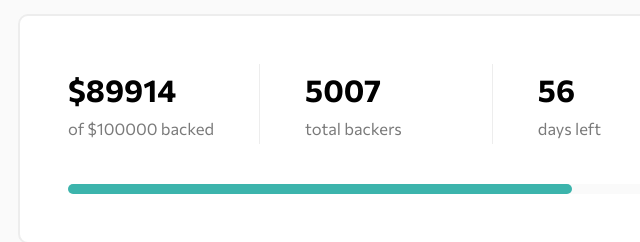
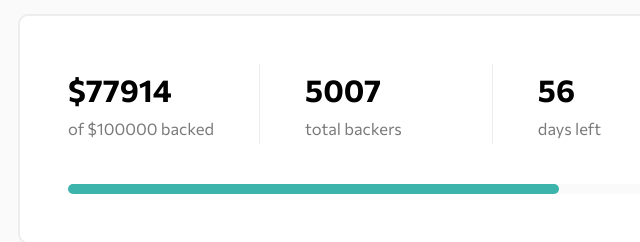
Before and after one commit to salomonalb/crowdfunding-product-page-main, a website built with Parcel: page src/index.html in a window 1280 px wide. Shown: the part 593-835 px from the top of the page, 257-897 px from the left. Built offline with nearby package versions, Linux system fonts and the light colour scheme.

Commit message:
progress bar width with js

```diff
--- a/src/index.html
+++ b/src/index.html
@@ -69,8 +69,8 @@
             </div>
 
             <div class="project-data__progress-container">
-                <div class="project-data__progress-bar">
-                    <div class="project-data__progress-progress"></div>
+                <div class="project-data__progress-bar" id="progress-bar">
+                    <div  id="progress-progress"  class="project-data__progress-progress"></div>
                 </div>
             </div>
         </section>
--- a/src/scss/project-data.scss
+++ b/src/scss/project-data.scss
@@ -63,7 +63,7 @@
     }
     &__progress-progress {
         background-color: $moderate-cyan;
-        width: 80%;
+        width: 1%;
         height: 1rem;
         border-radius: 50rem;
     }
--- a/src/ts/script.ts
+++ b/src/ts/script.ts
@@ -1,10 +1,6 @@
 /*
 
 To do
-
-
-set the length of the bar depending on the percentange
-give tab index to reward cards to make them focusable
 
 
 validate the input numbers,
@@ -43,7 +39,7 @@ const projectData = {
         }
     },
     "backed": {
-        "currentAmount": 89914,
+        "currentAmount": 77914,
         "totalBackers": 5007,
         "objective": 100000
     },
@@ -370,3 +366,14 @@ openSuccessButtons.forEach(button => {
             e.preventDefault()
         })
     })
+
+    function percentangeCalc (projectData){
+
+        const percentange = ((projectData.backed.currentAmount * 100) / projectData.backed.objective);
+
+        const progressProgress = document.querySelector('#progress-progress') as HTMLDivElement;
+
+        progressProgress.style.width = `${percentange}%`
+    }
+
+    percentangeCalc(projectData);
```
